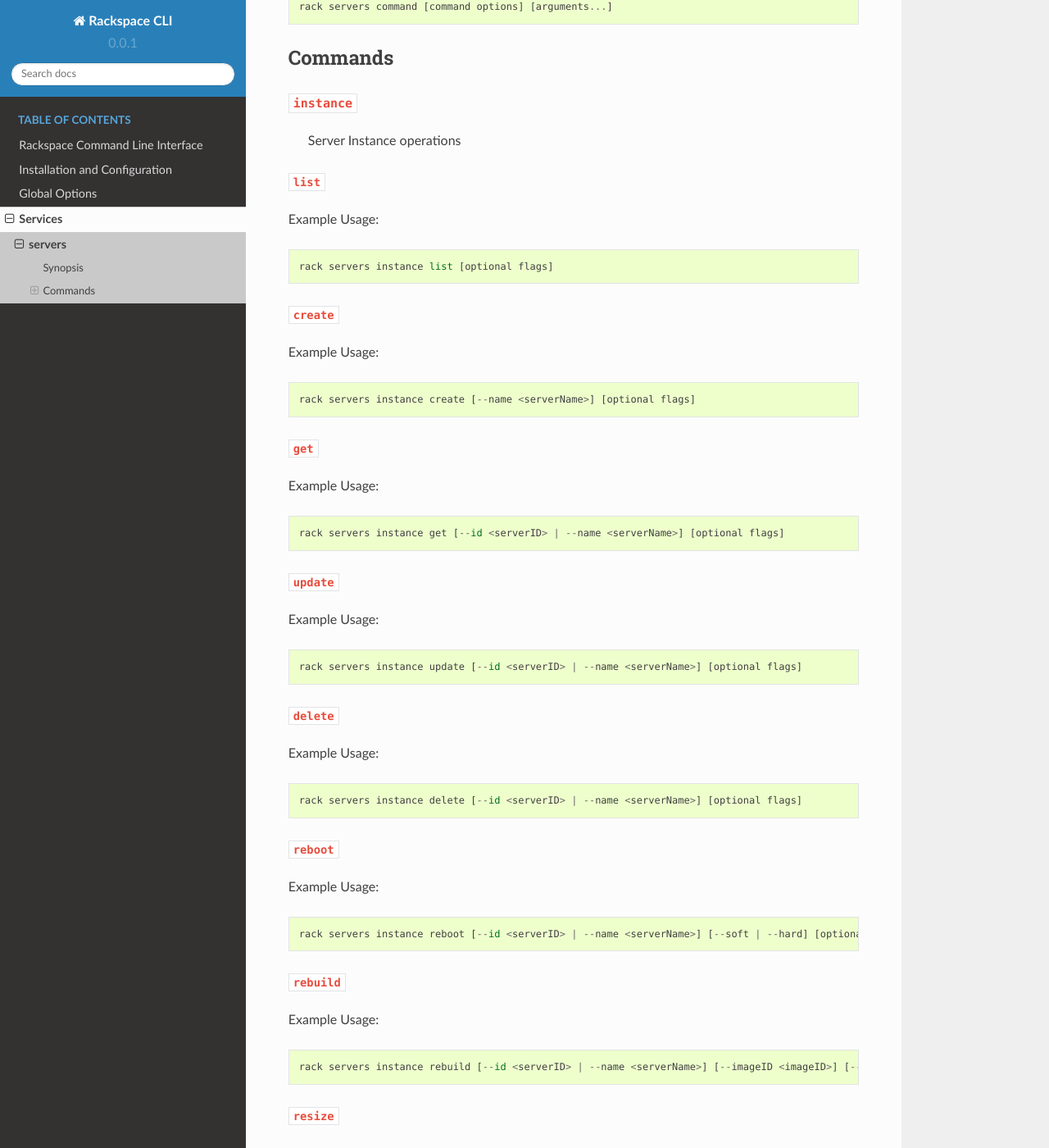
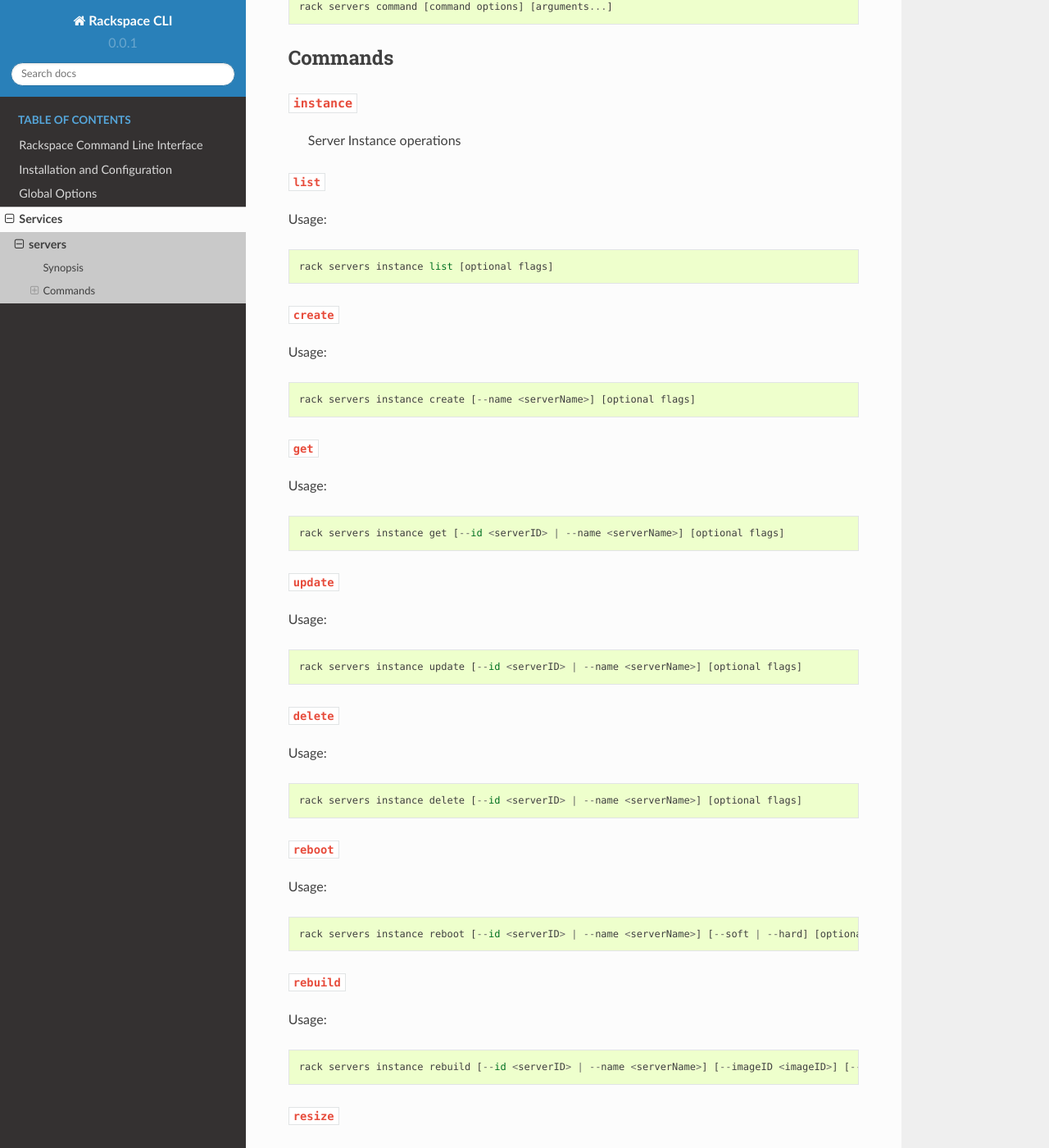
Before and after one commit to rackspace/rack, a Sphinx documentation site: the page built from docs/services/servers.rst, in a window 1280 px wide and 1400 px high, scrolled down 277 px. Shown: the whole window at 82% size. Built offline with Sphinx 7.4.7 and the Read the Docs theme 2.0.0, drawn with Linux system fonts in a browser that asks for light colours; some of the changed text lies outside the part shown.

Commit message:
not an example if you can not copy/paste

```diff
--- a/docs/services/servers.rst
+++ b/docs/services/servers.rst
@@ -22,49 +22,49 @@
 
 ``list``
 ^^^^^^^^
-Example Usage::
+Usage::
 
     rack servers instance list [optional flags]
 
 ``create``
 ^^^^^^^^^^
-Example Usage::
+Usage::
 
     rack servers instance create [--name <serverName>] [optional flags]
 
 ``get``
 ^^^^^^^
-Example Usage::
+Usage::
 
     rack servers instance get [--id <serverID> | --name <serverName>] [optional flags]
 
 ``update``
 ^^^^^^^^^^
-Example Usage::
+Usage::
 
     rack servers instance update [--id <serverID> | --name <serverName>] [optional flags]
 
 ``delete``
 ^^^^^^^^^^
-Example Usage::
+Usage::
 
     rack servers instance delete [--id <serverID> | --name <serverName>] [optional flags]
 
 ``reboot``
 ^^^^^^^^^^
-Example Usage::
+Usage::
 
     rack servers instance reboot [--id <serverID> | --name <serverName>] [--soft | --hard] [optional flags]
 
 ``rebuild``
 ^^^^^^^^^^^
-Example Usage::
+Usage::
 
     rack servers instance rebuild [--id <serverID> | --name <serverName>] [--imageID <imageID>] [--adminPass <adminPass>] [optional flags]
 
 ``resize``
 ^^^^^^^^^^
-Example Usage::
+Usage::
 
     rack servers instance resize [--id <serverID> | --name <serverName>] [--flavorID <flavorID>] [optional flags]
 
@@ -76,13 +76,13 @@
 
 ``list``
 ^^^^^^^^
-Example Usage::
+Usage::
 
     rack servers image list [flags]
 
 ``get``
 ^^^^^^^^
-Example Usage::
+Usage::
 
     rack servers image get <imageID> [flags]
 
@@ -93,13 +93,13 @@
 
 ``list``
 ^^^^^^^^
-Example Usage::
+Usage::
 
     rack servers flavor list [flags]
 
 ``get``
 ^^^^^^^
-Example Usage::
+Usage::
 
     rack servers flavor get <flavorID> [flags]
 
@@ -111,24 +111,24 @@
 
 ``list``
 ^^^^^^^^
-Example Usage::
+Usage::
 
     rack servers keypair list [flags]
 
 ``create``
 ^^^^^^^^^^
-Example Usage::
+Usage::
 
     rack servers keypair create <keypairName> [flags]
 
 ``get``
 ^^^^^^^
-Example Usage::
+Usage::
 
     rack [globals] servers keypair get [--name <keypairName>] [flags]
 
 ``delete``
 ^^^^^^^^^^
-Example Usage::
+Usage::
 
     rack servers keypair delete [--name <keypairName>] [flags]
```
